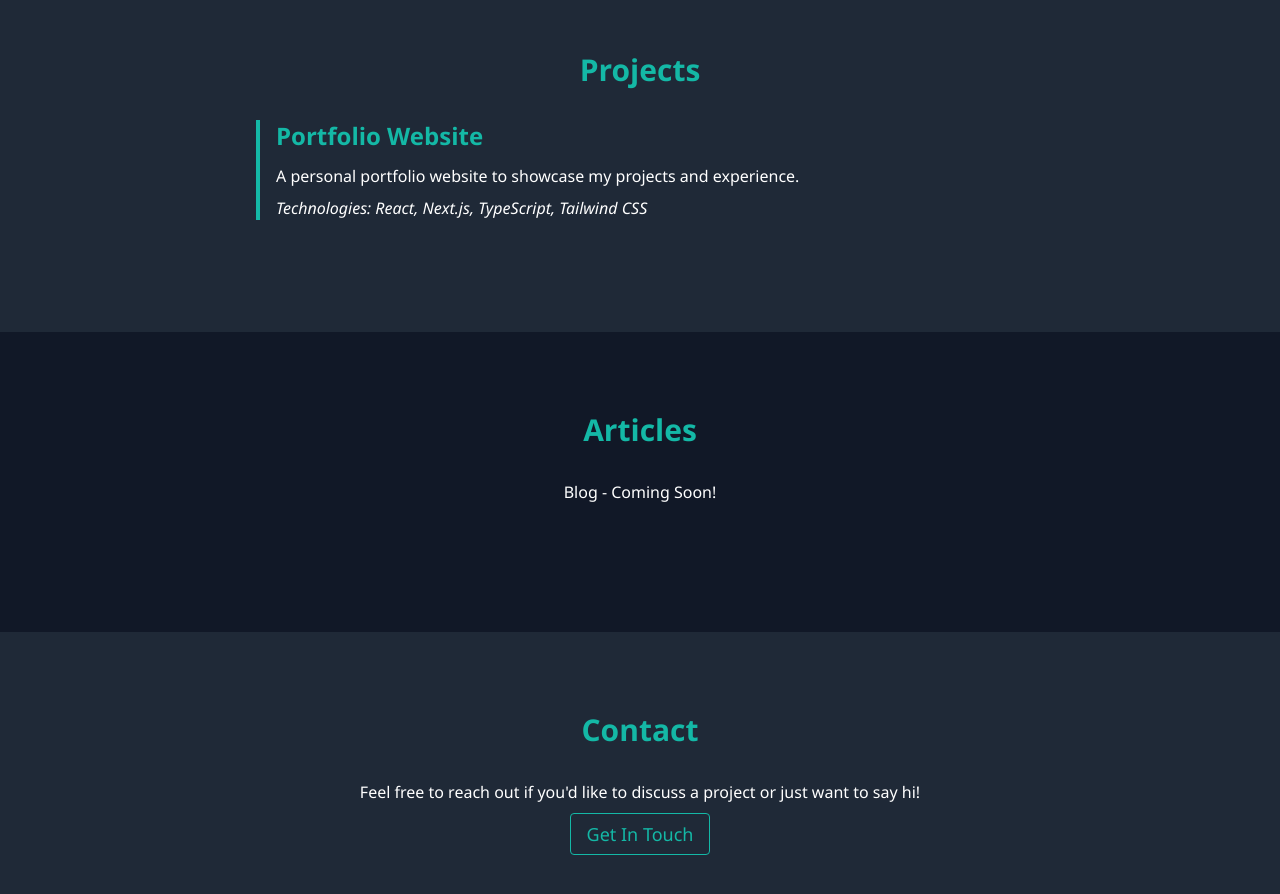
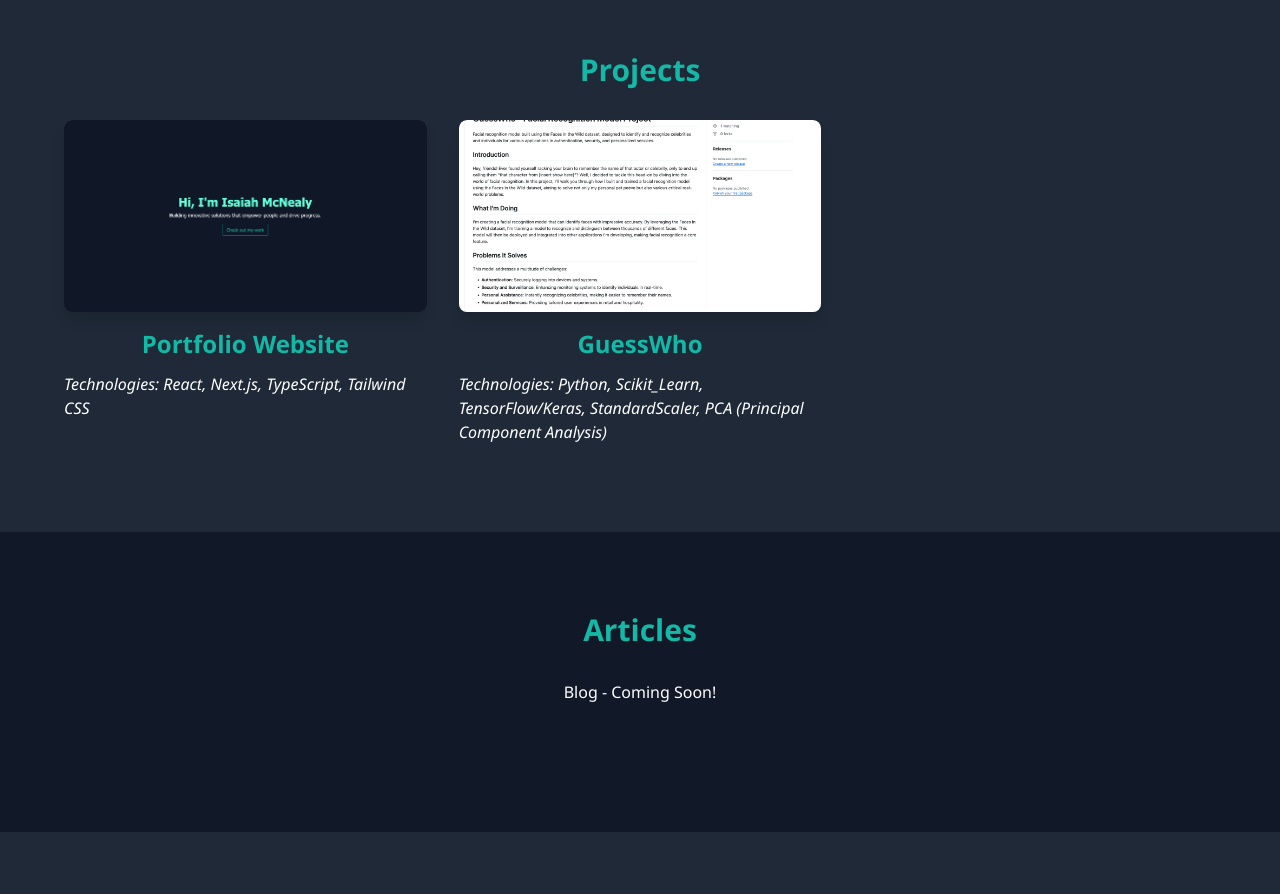
Before and after one commit to isaiahmcnealy/my-portfolio-site, a Next.js app: page / in a window 1280 px wide. Shown: the part 3200-4094 px from the top of the page. Built offline with nearby package versions, Linux system fonts and the light colour scheme.

Commit message:
update project UI/UX

```diff
--- a/components/Projects.tsx
+++ b/components/Projects.tsx
@@ -1,18 +1,32 @@
+// components/Projects.tsx
 import projects from '../data/projects';
 
 const Projects = () => (
   <section id="projects" className="flex flex-col items-center py-20 bg-gray-800 text-white">
     <h2 className="text-3xl font-bold mb-8 text-teal-500">Projects</h2>
-    <div className="max-w-3xl w-full">
+    <div className="grid grid-cols-1 sm:grid-cols-2 lg:grid-cols-3 gap-8 max-w-6xl w-full">
       {projects.map((project, index) => (
-        <div key={index} className="mb-8 border-l-4 border-teal-500 pl-4">
-          <h3 className="text-2xl font-semibold text-teal-500">{project.title}</h3>
-          <p className="mb-2">{project.description}</p>
-          <p className="mb-2 italic">Technologies: {project.technologies.join(', ')}</p>
-          <div>
-            {project.demoLink && <a href={project.demoLink} target="_blank" rel="noopener noreferrer" className="text-teal-500 hover:underline mr-4">Live Demo</a>}
-            {project.codeLink && <a href={project.codeLink} target="_blank" rel="noopener noreferrer" className="text-teal-500 hover:underline">Source Code</a>}
-          </div>
+        <div key={index} className="flex flex-col items-center">
+            <div className="relative bg-gray-700 rounded-lg shadow-lg overflow-hidden w-full">
+                <img
+                  src={project.image}
+                  alt={project.title}
+                  className="w-full h-48 object-cover rounded-t-lg transition-transform duration-300 hover:scale-105 hover:blur-2xl"
+                />
+                <div
+                  className="absolute inset-0 bg-gray-800 bg-opacity-90 opacity-0 hover:opacity-100 transition-opacity duration-300 flex flex-col items-center justify-center p-4 text-center">
+                    <p className="mb-2">{project.description}</p>
+
+                    <div>
+                        {project.demoLink && <a href={project.demoLink} target="_blank" rel="noopener noreferrer"
+                                                className="text-teal-500 hover:underline mr-4">Live Demo</a>}
+                        {project.codeLink && <a href={project.codeLink} target="_blank" rel="noopener noreferrer"
+                                                className="text-teal-500 hover:underline">Source Code</a>}
+                    </div>
+                </div>
+            </div>
+            <h3 className="text-2xl font-semibold text-teal-500 mt-4">{project.title}</h3>
+            <p className="mb-2 italic">Technologies: {project.technologies.join(', ')}</p>
         </div>
       ))}
     </div>
--- a/data/projects.ts
+++ b/data/projects.ts
@@ -1,9 +1,11 @@
+// data/projects.ts
 interface Project {
   title: string;
   description: string;
   technologies: string[];
   demoLink?: string;
   codeLink?: string;
+  image?: string;
 }
 
 const projects: Project[] = [
@@ -11,6 +13,19 @@ const projects: Project[] = [
     title: "Portfolio Website",
     description: "A personal portfolio website to showcase my projects and experience.",
     technologies: ["React", "Next.js", "TypeScript", "Tailwind CSS"],
+    demoLink: "https://www.isaiahmcnealy.com/",
+    codeLink: "https://github.com/isaiahmcnealy/my-portfolio-site",
+    image: "/images/portfolio-site-image.png",
+  },
+  {
+    title: "GuessWho",
+    description: "Facial recognition model built using the Faces in the Wild dataset, designed to identify and " +
+      "recognize celebrities and individuals for various applications in authentication, security, and personalized " +
+      "services.",
+    technologies: ["Python", "Scikit_Learn", "TensorFlow/Keras", "StandardScaler", "PCA (Principal Component Analysis)"],
+    demoLink: "https://github.com/isaiahmcnealy/GuessWho/tree/develop",
+    codeLink: "https://github.com/isaiahmcnealy/GuessWho/tree/develop",
+    image: "/images/guesswho.png",
   },
 ];
 
```
Also changed, not shown: public/images/guesswho.png (added), public/images/portfolio-site-image.png (added).
